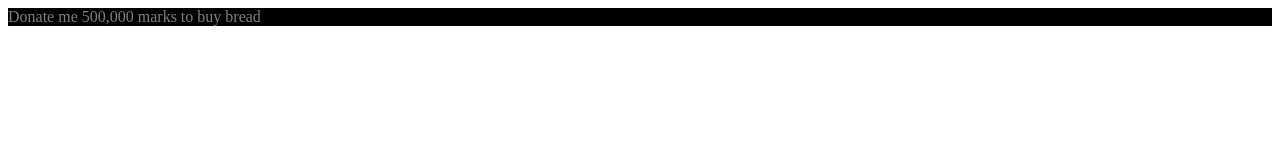
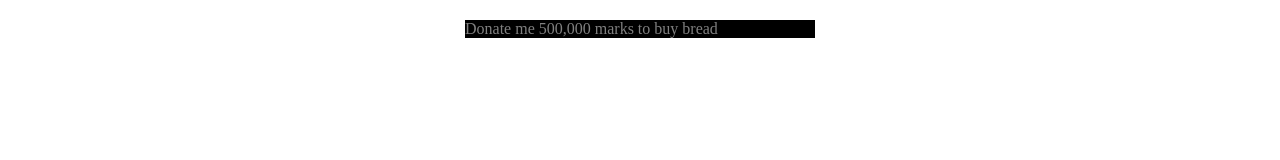
Before and after one commit to 2115242996/500-000-marks, a plain HTML site: page index.html in a window 1280 px wide. Drawn offline with Linux system fonts and the light colour scheme.

Commit message:
Update index.html

```diff
--- a/index.html
+++ b/index.html
@@ -5,6 +5,8 @@
     adolf{
       display:block;
       background-color:black;
+        width: 350px;
+        margin: 20px auto;
     }
   </style>
   <adolf><font color="gray">Donate me 500,000 marks to buy bread</font></adolf>
```
